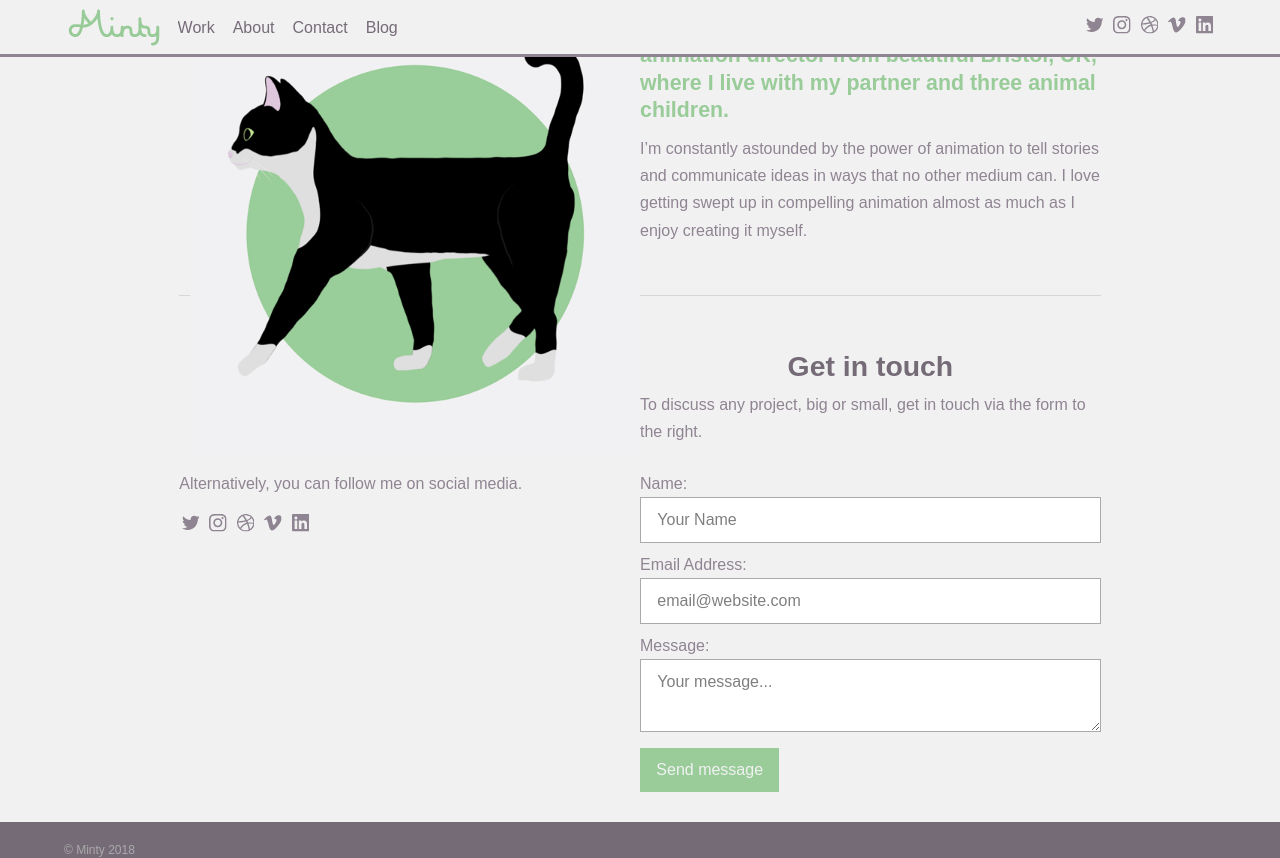
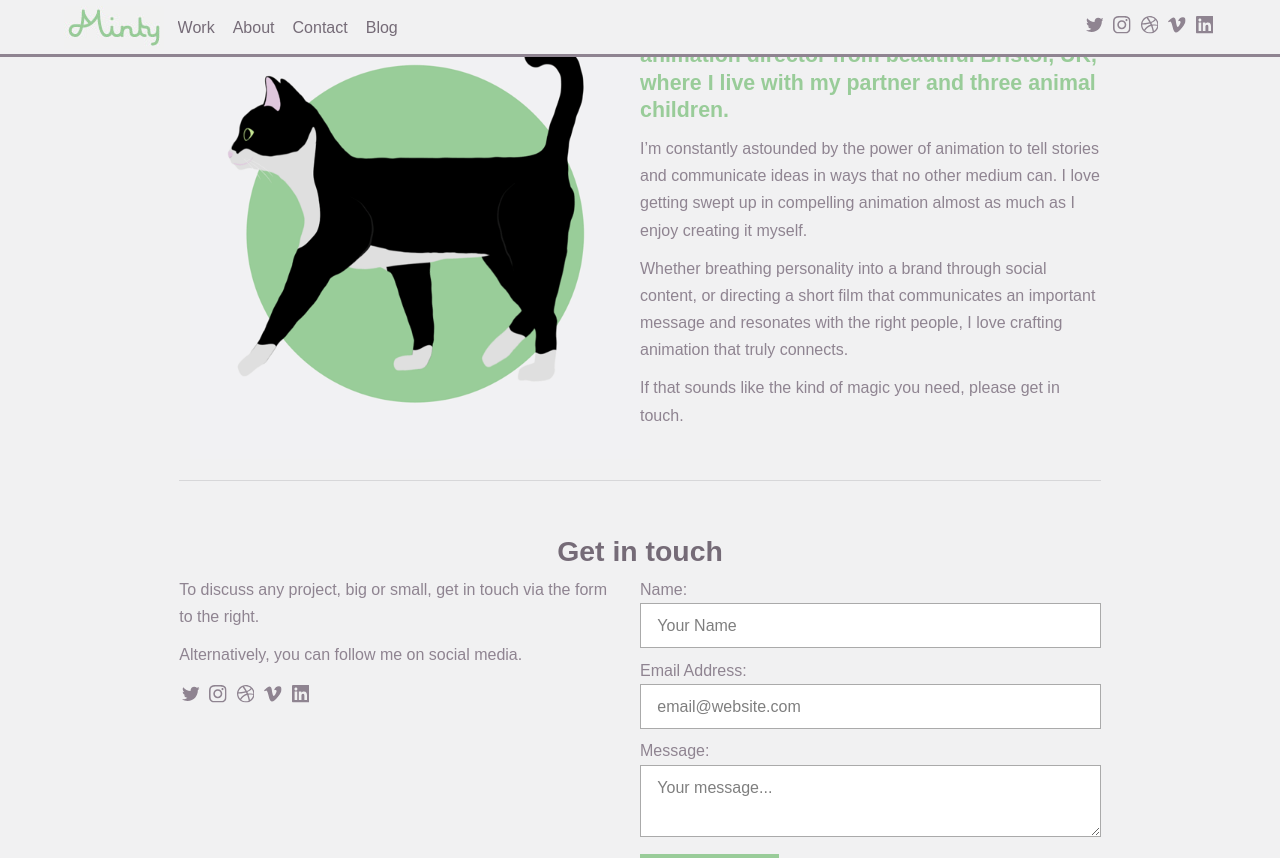
Before and after one commit to StephenMinty/itsminty.co.uk, a Jekyll site: the page built from index.md, in a window 1280 px wide and 900 px high, scrolled down 1927 px, cut to the strip 0-858 px from the top of the window. Built offline with Jekyll 4.4.1, drawn with Linux system fonts in a browser that asks for light colours; some web fonts are replaced.

Commit message:
Updated Index

```diff
--- a/index.md
+++ b/index.md
@@ -17,6 +17,10 @@
 
 I'm constantly astounded by the power of animation to tell stories and communicate ideas in ways that no other medium can. I love getting swept up in compelling animation almost as much as I enjoy creating it myself.
 
+Whether breathing personality into a brand through social content, or directing a short film that communicates an important message and resonates with the right people, I love crafting animation that truly connects.
+
+If that sounds like the kind of magic you need, please get in touch.
+
 <div id="contact"></div>
 
 ---
```
